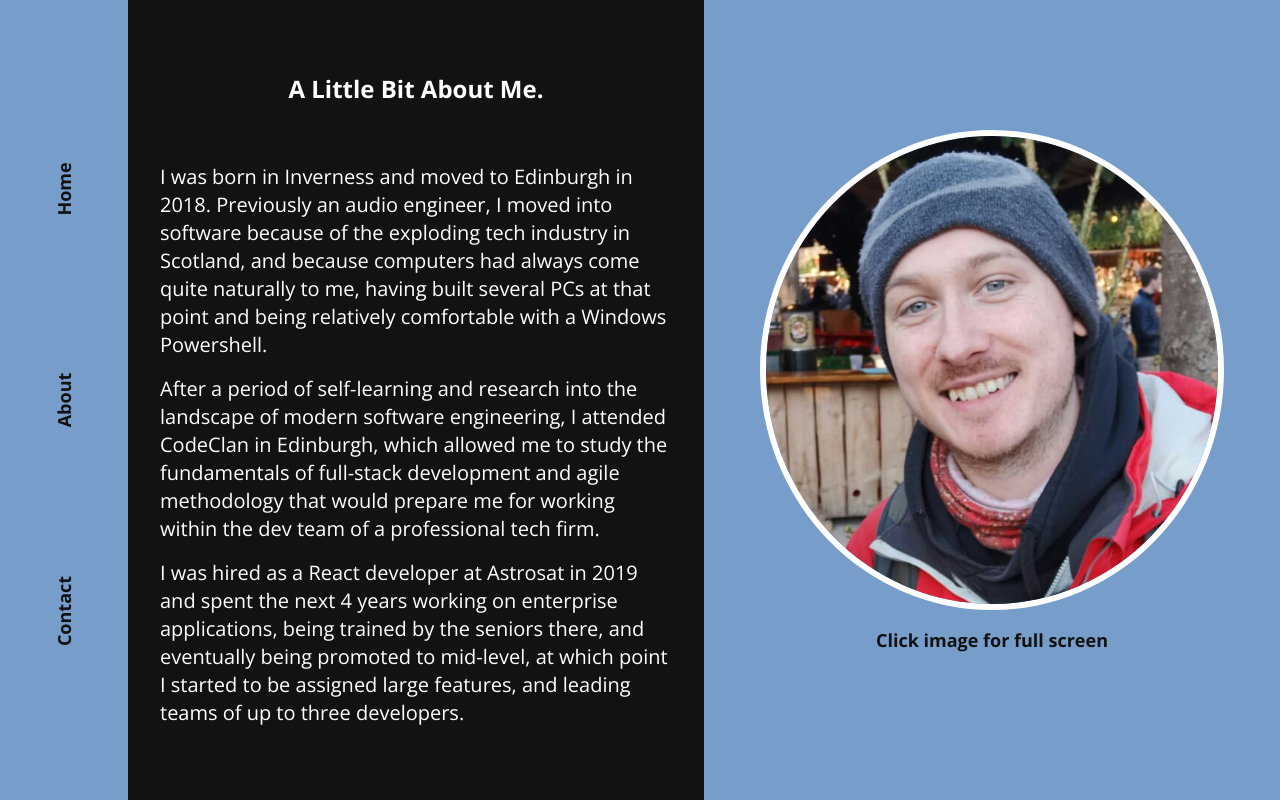
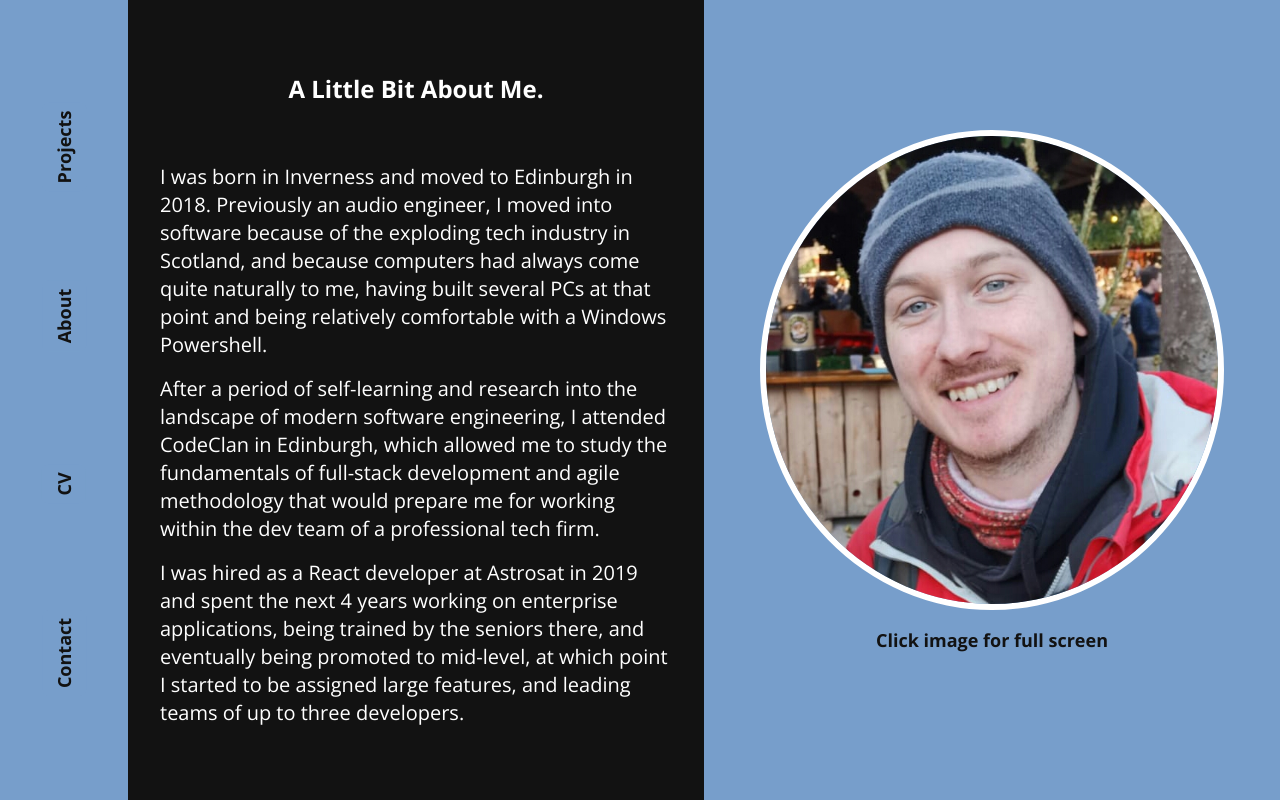
Before and after one commit to RoryMacGregor88/portfolio, a Next.js app: page /about in a window 1280 px wide. Shown: the top 800 px of the page. Built offline with nearby package versions, Linux system fonts and the light colour scheme.

Commit message:
feat(frontend): Add CV PDF file, add link to open PDF in navbar

```diff
--- a/src/components/sidebar.component.tsx
+++ b/src/components/sidebar.component.tsx
@@ -1,14 +1,19 @@
 import NextLink from 'next/link';
 import { Button } from '~/components';
 
-const BUTTON_METADATA = [
+const CV_LABEL = 'CV',
+  BUTTON_METADATA = [
     {
-    label: 'Home',
+      label: 'Projects',
       href: '/',
     },
     {
       label: 'About',
       href: '/about',
+    },
+    {
+      label: CV_LABEL,
+      href: '/Rory_MacGregor_CV.pdf',
     },
     {
       label: 'Contact',
@@ -17,18 +22,27 @@ const BUTTON_METADATA = [
   ];
 
 const Sidebar = () => (
-  <div
-    className={`bg-blue fixed h-12 lg:h-screen w-screen lg:w-32 flex flex-row lg:flex-col justify-evenly z-50`}
+  <div className='bg-blue fixed h-12 lg:h-screen w-screen lg:w-32 flex flex-row lg:flex-col justify-evenly z-50'>
+    {BUTTON_METADATA.map(({ label, href }) => {
+      const isPDF = label === CV_LABEL,
+        linkProps = isPDF
+          ? { target: '_blank', rel: 'noreferrer noopener' }
+          : {};
+      return (
+        <NextLink
+          key={label}
+          href={href}
+          {...linkProps}
+          style={{ alignSelf: 'center' }}
         >
-    {BUTTON_METADATA.map(({ label, href }) => (
-      <NextLink key={label} href={href} style={{ alignSelf: 'center' }}>
           <Button
             label={label}
             className='lg:-rotate-90 text-2xl p-0'
             disableHover
           />
         </NextLink>
-    ))}
+      );
+    })}
   </div>
 );
 
```
Also changed, not shown: 1 other file (tests, documents, lock files or other folders). Lines whose indentation alone changed are shown as unchanged.
